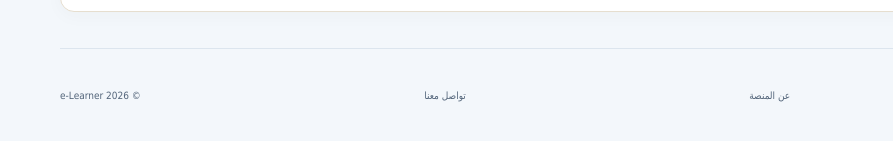
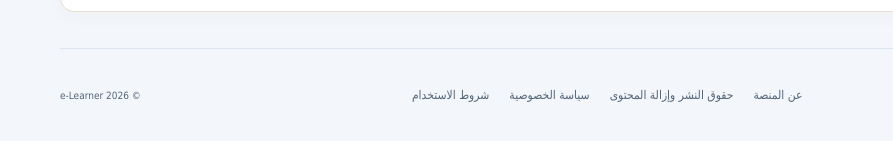
Before and after one commit to amirashrafcd-dot/e-learner, a plain HTML site: page index.html in a window 1280 px wide. Shown: the part 2890-3031 px from the top of the page, 0-893 px from the left. Drawn offline with Linux system fonts and the light colour scheme; a web font is replaced by a local one.

Commit message:
Add legal links to homepage footer

```diff
--- a/index.html
+++ b/index.html
@@ -39,6 +39,6 @@
     <section class="section about-section" id="about"><div class="container about-grid"><div><span class="eyebrow">عن المنصة</span><h2>وصول أسهل<br>للمصادر الدراسية.</h2></div><div class="about-copy"><p><b>e-Learner</b> منصة تعليمية فلسطينية تابعة لـ <b>Gaza Galaxy</b>، بإشراف مؤسسها <b>أمير الرياشي</b>. تجمع روابط المصادر المساندة لطلبة التوجيهي وتنظمها حسب الفرع والمادة ونوع المصدر.</p><p>المكتبة تتطور تدريجياً، ونرحب بمساهمات المعلمين بعد مراجعة ملاءمة المحتوى وحقوق نشره.</p></div></div></section>
     <section class="contact-section" id="contact"><div class="container contact-box"><div><span class="eyebrow">ساهم في إثراء المكتبة</span><h2>هل لديك مصدر تعليمي؟</h2><p>يسعدنا استقبال اقتراحات الكتب والملازم والاختبارات وأوراق العمل.</p></div><div class="contact-actions"><a class="btn btn-primary" id="teacherContact" href="#">تواصل للمساهمة ↗</a><a class="text-link" id="generalEmail" href="#">البريد الإلكتروني</a></div></div></section>
   </main>
-  <footer class="site-footer container"><a class="brand" href="index.html"><span class="brand-mark">eL</span><span>e-Learner<small>مساحتك للتعلّم</small></span></a><a id="telegramLink" href="#" target="_blank" rel="noopener" hidden>قناة تيليغرام</a><a href="#about">عن المنصة</a><a href="#contact">تواصل معنا</a><p>© <span id="year"></span> e-Learner</p></footer>
+  <footer class="site-footer container"><a class="brand" href="index.html"><span class="brand-mark">eL</span><span>e-Learner<small>مساحتك للتعلّم</small></span></a><nav class="legal-footer-links" aria-label="روابط قانونية"><a href="about.html">عن المنصة</a><a href="copyright.html">حقوق النشر وإزالة المحتوى</a><a href="privacy.html">سياسة الخصوصية</a><a href="terms.html">شروط الاستخدام</a></nav><a id="telegramLink" href="#" target="_blank" rel="noopener noreferrer" hidden>قناة تيليغرام</a><p>© <span id="year"></span> e-Learner</p></footer>
   <script src="assets/app.js"></script>
 </body></html>
```
